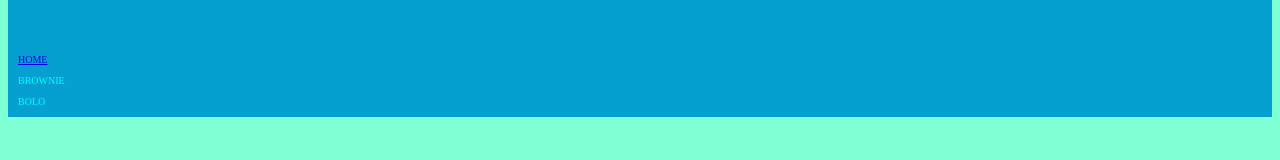
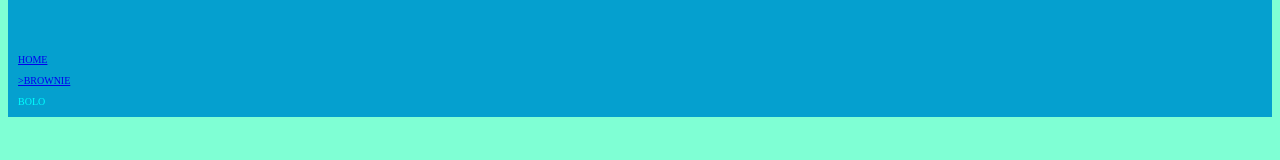
Before and after one commit to jaooassis/3trimestre, a plain HTML site: page index.html in a window 1280 px wide. Shown: the part 358-518 px from the top of the page. Drawn offline with Linux system fonts and the light colour scheme.

Commit message:
add ancor

```diff
--- a/index.html
+++ b/index.html
@@ -11,7 +11,7 @@
         <img class="logo_cabecalho" src="bolo115.avif" alt="BOLO">
         <ul class="item_lista_cabecalho">
             <li class="item_lista_cabecalho"><a href="index.html"> home</a></li>
-            <li class="item_lista_cabecalho">BROWNIE</a></li>
+            <li class="item_lista_cabecalho"> <a href="index.html">>BROWNIE</a></li>
             <li class="item_lista_cabecalho">bolo</li>
         </ul>
     </header>
```
